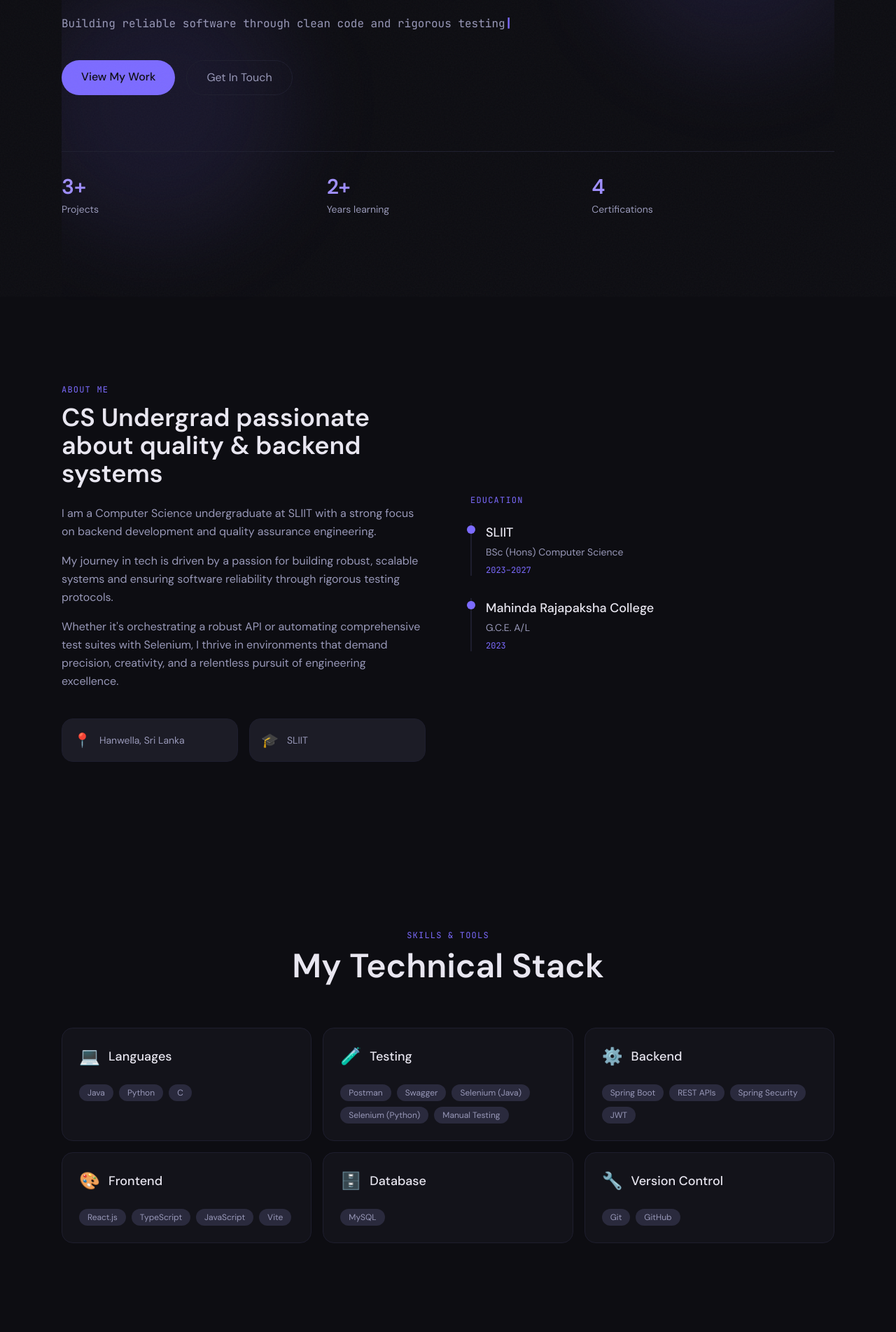
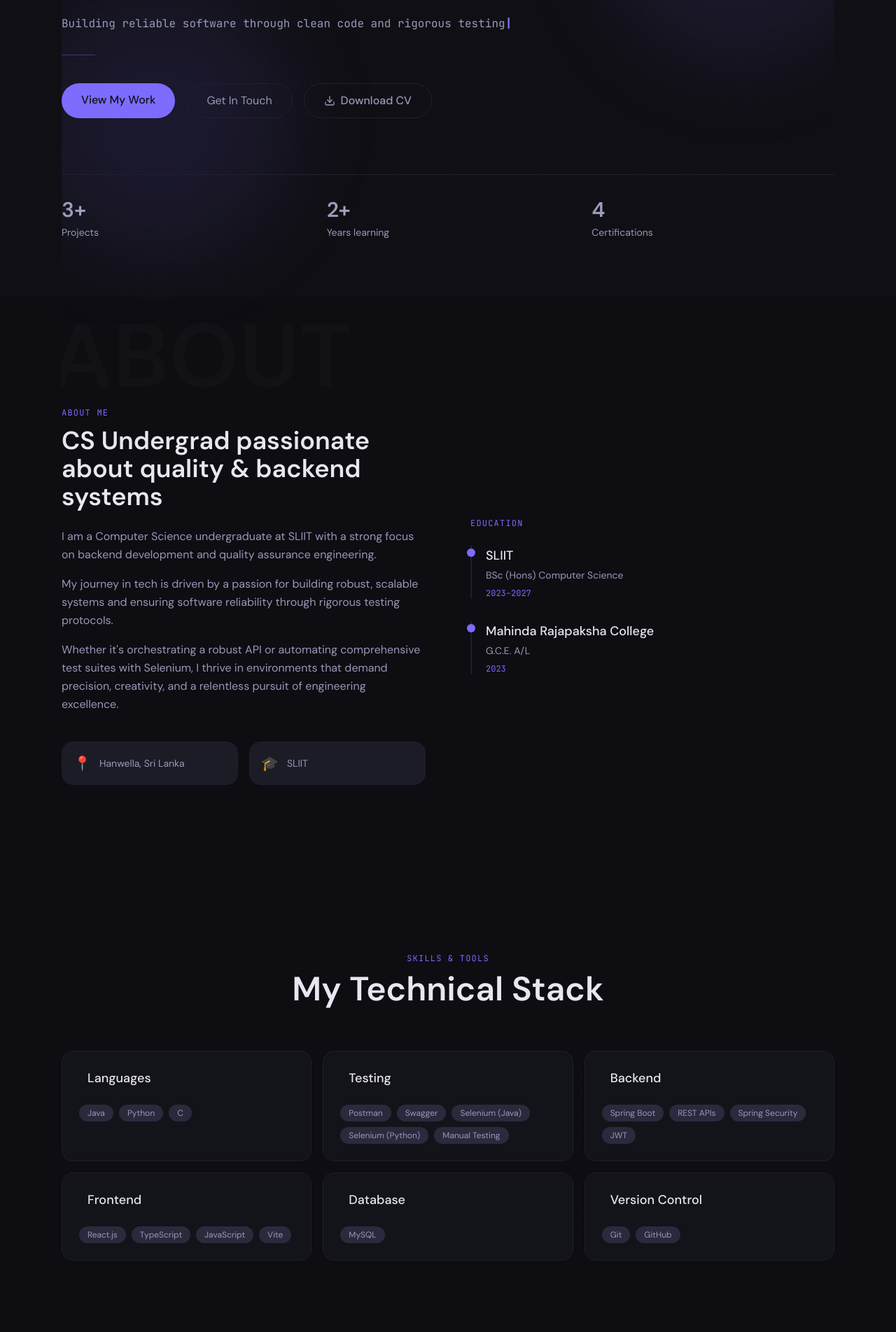
Before and after one commit to it23614062/portfolio, a React (Vite) app: page / in a window 1280 px wide. Shown: the part 376-2280 px from the top of the page at 70% size. Built offline with nearby package versions, Linux system fonts and the light colour scheme.

Commit message:
Did Some Updates

```diff
--- a/src/components/About.tsx
+++ b/src/components/About.tsx
@@ -38,7 +38,10 @@ export default function About() {
   ];
 
   return (
-    <section id="about" className="section relative" ref={sectionRef}>
+    <section id="about" className="section relative overflow-hidden" ref={sectionRef}>
+      <div className="absolute -top-4 -left-4 font-semibold text-[8rem] text-white/[0.02] select-none pointer-events-none leading-none">
+        ABOUT
+      </div>
       <div className="grid grid-cols-1 lg:grid-cols-2 gap-16 items-center">
         {/* Left column */}
         <div className="reveal">
--- a/src/components/Contact.tsx
+++ b/src/components/Contact.tsx
@@ -39,39 +39,67 @@ export default function Contact() {
           Say Hello
         </a>
 
-        <div className="grid grid-cols-3 gap-4 mt-10 max-w-sm mx-auto">
+        <a
+          href="/Theertha_Dheemani_CV.pdf"
+          download="Theertha_Dheemani_CV.pdf"
+          className="mt-10 flex items-center justify-between w-full max-w-md mx-auto bg-surfaceHigh border border-border rounded-2xl px-5 py-4 hover:border-accent/60 hover:shadow-[0_0_30px_rgba(124,107,255,0.1)] transition-all duration-300 group"
+        >
+          <div className="flex items-center gap-3">
+            <div className="w-9 h-9 rounded-xl bg-accent/10 flex items-center justify-center text-accent shrink-0">
+              <svg xmlns="http://www.w3.org/2000/svg" width="16" height="16" viewBox="0 0 24 24" fill="none" stroke="currentColor" strokeWidth="2" strokeLinecap="round" strokeLinejoin="round">
+                <path d="M14 2H6a2 2 0 0 0-2 2v16a2 2 0 0 0 2 2h12a2 2 0 0 0 2-2V8z"/>
+                <polyline points="14 2 14 8 20 8"/>
+                <line x1="16" y1="13" x2="8" y2="13"/>
+                <line x1="16" y1="17" x2="8" y2="17"/>
+              </svg>
+            </div>
+            <div className="text-left">
+              <p className="text-light text-sm font-medium leading-tight">Download CV</p>
+              <p className="text-muted text-xs mt-0.5">Click to download</p>
+            </div>
+          </div>
+          <div className="w-8 h-8 rounded-full bg-accent/10 flex items-center justify-center text-accent group-hover:bg-accent group-hover:text-bg transition-all duration-200 shrink-0">
+            <svg xmlns="http://www.w3.org/2000/svg" width="14" height="14" viewBox="0 0 24 24" fill="none" stroke="currentColor" strokeWidth="2.5" strokeLinecap="round" strokeLinejoin="round">
+              <path d="M21 15v4a2 2 0 0 1-2 2H5a2 2 0 0 1-2-2v-4"/>
+              <polyline points="7 10 12 15 17 10"/>
+              <line x1="12" y1="15" x2="12" y2="3"/>
+            </svg>
+          </div>
+        </a>
+
+        <div className="grid grid-cols-3 gap-3 mt-4 w-full max-w-md mx-auto">
           <a
             href="https://github.com/it23614062"
             target="_blank"
             rel="noopener noreferrer"
-            className="bg-surface border border-border rounded-2xl p-4 flex flex-col items-center gap-2 hover:border-accent/50 transition-all duration-200 text-dim hover:text-accent text-sm"
+            className="flex flex-col items-center gap-2 bg-surfaceHigh border border-border rounded-2xl py-4 px-3 hover:border-accent/50 hover:bg-surface transition-all duration-200 group"
           >
-            <svg width="24" height="24" viewBox="0 0 24 24" fill="currentColor">
-              <path d="M12 2C6.477 2 2 6.484 2 12.017c0 4.425 2.865 8.18 6.839 9.504.5.092.682-.217.682-.483 0-.237-.008-.868-.013-1.703-2.782.605-3.369-1.343-3.369-1.343-.454-1.158-1.11-1.466-1.11-1.466-.908-.62.069-.608.069-.608 1.003.07 1.531 1.032 1.531 1.032.892 1.53 2.341 1.088 2.91.832.092-.647.35-1.088.636-1.338-2.22-.253-4.555-1.113-4.555-4.951 0-1.093.39-1.988 1.029-2.688-.103-.253-.446-1.272.098-2.65 0 0 .84-.27 2.75 1.026A9.564 9.564 0 0 1 12 6.844a9.59 9.59 0 0 1 2.504.337c1.909-1.296 2.747-1.027 2.747-1.027.546 1.379.202 2.398.1 2.651.64.7 1.028 1.595 1.028 2.688 0 3.848-2.339 4.695-4.566 4.943.359.309.678.92.678 1.855 0 1.338-.012 2.419-.012 2.747 0 .268.18.58.688.482A10.02 10.02 0 0 0 22 12.017C22 6.484 17.522 2 12 2z" />
+            <svg className="text-dim group-hover:text-accent transition-colors" xmlns="http://www.w3.org/2000/svg" width="20" height="20" viewBox="0 0 24 24" fill="currentColor">
+              <path d="M12 0C5.37 0 0 5.37 0 12c0 5.31 3.435 9.795 8.205 11.385.6.105.825-.255.825-.57 0-.285-.015-1.23-.015-2.235-3.015.555-3.795-.735-4.035-1.41-.135-.345-.72-1.41-1.23-1.695-.42-.225-1.02-.78-.015-.795.945-.015 1.62.87 1.845 1.23 1.08 1.815 2.805 1.305 3.495.99.105-.78.42-1.305.765-1.605-2.67-.3-5.46-1.335-5.46-5.925 0-1.305.465-2.385 1.23-3.225-.12-.3-.54-1.53.12-3.18 0 0 1.005-.315 3.3 1.23.96-.27 1.98-.405 3-.405s2.04.135 3 .405c2.295-1.56 3.3-1.23 3.3-1.23.66 1.65.24 2.88.12 3.18.765.84 1.23 1.905 1.23 3.225 0 4.605-2.805 5.625-5.475 5.925.435.375.81 1.095.81 2.22 0 1.605-.015 2.895-.015 3.3 0 .315.225.69.825.57A12.02 12.02 0 0 0 24 12c0-6.63-5.37-12-12-12z"/>
             </svg>
-            GitHub
+            <span className="text-dim text-xs group-hover:text-accent transition-colors">GitHub</span>
           </a>
 
           <a
-            href="https://www.linkedin.com/in/theertha-dheemani"
+            href="https://linkedin.com/in/theertha-dheemani"
             target="_blank"
             rel="noopener noreferrer"
-            className="bg-surface border border-border rounded-2xl p-4 flex flex-col items-center gap-2 hover:border-accent/50 transition-all duration-200 text-dim hover:text-accent text-sm"
+            className="flex flex-col items-center gap-2 bg-surfaceHigh border border-border rounded-2xl py-4 px-3 hover:border-accent/50 hover:bg-surface transition-all duration-200 group"
           >
-            <svg width="24" height="24" viewBox="0 0 24 24" fill="currentColor">
-              <path d="M20.447 20.452h-3.554v-5.569c0-1.328-.027-3.037-1.852-3.037-1.853 0-2.136 1.445-2.136 2.939v5.667H9.351V9h3.414v1.561h.046c.477-.9 1.637-1.85 3.37-1.85 3.601 0 4.267 2.37 4.267 5.455v6.286zM5.337 7.433a2.062 2.062 0 0 1-2.063-2.065 2.064 2.064 0 1 1 2.063 2.065zm1.782 13.019H3.555V9h3.564v11.452zM22.225 0H1.771C.792 0 0 .774 0 1.729v20.542C0 23.227.792 24 1.771 24h20.451C23.2 24 24 23.227 24 22.271V1.729C24 .774 23.2 0 22.222 0h.003z" />
+            <svg className="text-dim group-hover:text-accent transition-colors" xmlns="http://www.w3.org/2000/svg" width="20" height="20" viewBox="0 0 24 24" fill="currentColor">
+              <path d="M20.447 20.452h-3.554v-5.569c0-1.328-.027-3.037-1.852-3.037-1.853 0-2.136 1.445-2.136 2.939v5.667H9.351V9h3.414v1.561h.046c.477-.9 1.637-1.85 3.37-1.85 3.601 0 4.267 2.37 4.267 5.455v6.286zM5.337 7.433a2.062 2.062 0 0 1-2.063-2.065 2.064 2.064 0 1 1 2.063 2.065zm1.782 13.019H3.555V9h3.564v11.452zM22.225 0H1.771C.792 0 0 .774 0 1.729v20.542C0 23.227.792 24 1.771 24h20.451C23.2 24 24 23.227 24 22.271V1.729C24 .774 23.2 0 22.222 0h.003z"/>
             </svg>
-            LinkedIn
+            <span className="text-dim text-xs group-hover:text-accent transition-colors">LinkedIn</span>
           </a>
 
           <a
             href="tel:+94761778172"
-            className="bg-surface border border-border rounded-2xl p-4 flex flex-col items-center gap-2 hover:border-accent/50 transition-all duration-200 text-dim hover:text-accent text-sm"
+            className="flex flex-col items-center gap-2 bg-surfaceHigh border border-border rounded-2xl py-4 px-3 hover:border-accent/50 hover:bg-surface transition-all duration-200 group"
           >
-            <svg width="24" height="24" viewBox="0 0 24 24" fill="none" stroke="currentColor" strokeWidth="2" strokeLinecap="round" strokeLinejoin="round">
-              <path d="M22 16.92v3a2 2 0 0 1-2.18 2 19.79 19.79 0 0 1-8.63-3.07A19.5 19.5 0 0 1 4.87 12 19.79 19.79 0 0 1 1.75 3.35 2 2 0 0 1 3.72 1h3a2 2 0 0 1 2 1.72c.127.96.361 1.903.7 2.81a2 2 0 0 1-.45 2.11L7.91 8.69a16 16 0 0 0 6 6l1.06-1.06a2 2 0 0 1 2.11-.45c.907.339 1.85.573 2.81.7A2 2 0 0 1 21.72 16z" />
+            <svg className="text-dim group-hover:text-accent transition-colors" xmlns="http://www.w3.org/2000/svg" width="20" height="20" viewBox="0 0 24 24" fill="none" stroke="currentColor" strokeWidth="2" strokeLinecap="round" strokeLinejoin="round">
+              <path d="M22 16.92v3a2 2 0 0 1-2.18 2 19.79 19.79 0 0 1-8.63-3.07A19.5 19.5 0 0 1 4.69 13a19.79 19.79 0 0 1-3.07-8.67A2 2 0 0 1 3.56 2h3a2 2 0 0 1 2 1.72c.127.96.361 1.903.7 2.81a2 2 0 0 1-.45 2.11L8.09 9.91a16 16 0 0 0 6 6l1.27-1.27a2 2 0 0 1 2.11-.45c.907.339 1.85.573 2.81.7A2 2 0 0 1 22 16.92z"/>
             </svg>
-            Phone
+            <span className="text-dim text-xs group-hover:text-accent transition-colors">Phone</span>
           </a>
         </div>
       </div>
--- a/src/components/Hero.tsx
+++ b/src/components/Hero.tsx
@@ -40,6 +40,8 @@ export default function Hero() {
           {text}<span className="animate-blink text-accent font-bold">|</span>
         </div>
 
+        <div className="w-12 h-px bg-accent/40 mt-8 mb-8" />
+
         <div className="flex flex-wrap gap-4 mt-10 animate-fadeUp" style={{ animationDelay: '500ms' }}>
           <a
             href="#projects"
@@ -53,19 +55,31 @@ export default function Hero() {
           >
             Get In Touch
           </a>
+          <a
+            href="/Theertha_Dheemani_CV.pdf"
+            download="Theertha_Dheemani_CV.pdf"
+            className="inline-flex items-center gap-2 border border-border text-dim px-7 py-3 rounded-full hover:border-accent hover:text-accent transition-all duration-200 font-medium"
+          >
+            <svg xmlns="http://www.w3.org/2000/svg" width="16" height="16" viewBox="0 0 24 24" fill="none" stroke="currentColor" strokeWidth="2" strokeLinecap="round" strokeLinejoin="round">
+              <path d="M21 15v4a2 2 0 0 1-2 2H5a2 2 0 0 1-2-2v-4"/>
+              <polyline points="7 10 12 15 17 10"/>
+              <line x1="12" y1="15" x2="12" y2="3"/>
+            </svg>
+            Download CV
+          </a>
         </div>
 
         <div className="mt-20 pt-8 border-t border-border grid grid-cols-2 md:grid-cols-3 gap-8 animate-fadeUp" style={{ animationDelay: '600ms' }}>
           <div>
-            <div className="text-3xl font-semibold gradient-text">3+</div>
+            <div className="text-3xl font-semibold shimmer-text">3+</div>
             <div className="text-dim text-sm mt-1">Projects</div>
           </div>
           <div>
-            <div className="text-3xl font-semibold gradient-text">2+</div>
+            <div className="text-3xl font-semibold shimmer-text">2+</div>
             <div className="text-dim text-sm mt-1">Years learning</div>
           </div>
           <div>
-            <div className="text-3xl font-semibold gradient-text">4</div>
+            <div className="text-3xl font-semibold shimmer-text">4</div>
             <div className="text-dim text-sm mt-1">Certifications</div>
           </div>
         </div>
--- a/src/components/Navbar.tsx
+++ b/src/components/Navbar.tsx
@@ -71,7 +71,7 @@ export default function Navbar() {
             </nav>
             <a
               href="#contact"
-              className="bg-accent/10 border border-accent/30 text-accent text-sm px-4 py-2 rounded-full hover:bg-accent hover:text-bg transition-all duration-200"
+              className="bg-accent/10 border border-accent/30 text-accent text-sm px-4 py-2 rounded-full hover:bg-accent hover:text-bg transition-all duration-200 animate-glow"
             >
               Hire Me
             </a>
@@ -86,6 +86,8 @@ export default function Navbar() {
             <span className={`h-0.5 w-6 bg-current transition-all duration-300 ${isOpen ? 'opacity-0' : ''}`} />
             <span className={`h-0.5 w-6 bg-current transition-all duration-300 ${isOpen ? '-rotate-45 -translate-y-[5.5px]' : 'translate-y-1'}`} />
           </button>
+
+          <div className="absolute bottom-0 left-0 right-0 h-px bg-gradient-to-r from-transparent via-accent/40 to-transparent" />
         </div>
       </header>
 
@@ -110,7 +112,7 @@ export default function Navbar() {
           ))}
           <a
             href="#contact"
-            className="mt-4 bg-accent/10 border border-accent/30 text-accent font-medium text-center px-4 py-3 rounded-full hover:bg-accent hover:text-bg transition-all duration-200"
+            className="mt-4 bg-accent/10 border border-accent/30 text-accent font-medium text-center px-4 py-3 rounded-full hover:bg-accent hover:text-bg transition-all duration-200 animate-glow"
             onClick={() => setIsOpen(false)}
           >
             Hire Me
--- a/src/components/Projects.tsx
+++ b/src/components/Projects.tsx
@@ -76,15 +76,20 @@ export default function Projects() {
         {projects.map((project, i) => (
           <div
             key={project.id}
-            className={`reveal reveal-delay-${(i % 3) + 1} bg-surface border border-border rounded-2xl p-6 flex flex-col group hover:border-accent/50 hover:-translate-y-2 hover:shadow-[0_20px_60px_rgba(124,107,255,0.12)] transition-all duration-300 cursor-none`}
+            className={`reveal reveal-delay-${(i % 3) + 1} bg-surface border border-border rounded-2xl p-6 flex flex-col group hover:border-accent/50 hover:-translate-y-2 hover:shadow-[0_20px_60px_rgba(124,107,255,0.12)] transition-all duration-300 cursor-none relative overflow-hidden before:absolute before:inset-x-0 before:top-0 before:h-px before:bg-gradient-to-r before:from-transparent before:via-accent/50 before:to-transparent before:opacity-0 group-hover:before:opacity-100 before:transition-opacity before:rounded-t-2xl`}
           >
             <div className="flex justify-between items-center mb-4">
               <span className="bg-accent/10 text-accent text-xs font-mono px-3 py-1 rounded-full">
                 {project.tag}
               </span>
-              <span className="text-muted text-xs font-mono">
-                {project.period}
-              </span>
+              <div className="flex items-center gap-3">
+                <span className="text-muted text-xs font-mono">
+                  {project.period}
+                </span>
+                <span className="font-mono text-xs text-muted">
+                  #{String(i + 1).padStart(2, '0')}
+                </span>
+              </div>
             </div>
 
             <h3 className="text-xl font-semibold text-light mt-4 mb-2 group-hover:text-accentGlow transition-colors">
--- a/src/components/Skills.tsx
+++ b/src/components/Skills.tsx
@@ -26,38 +26,42 @@ export default function Skills() {
   const skillGroups: SkillGroup[] = [
     {
       category: "Languages",
-      icon: "💻",
+      icon: "",
       skills: ["Java", "Python", "C"]
     },
     {
       category: "Testing",
-      icon: "🧪",
+      icon: "",
       skills: ["Postman", "Swagger", "Selenium (Java)", "Selenium (Python)", "Manual Testing"]
     },
     {
       category: "Backend",
-      icon: "⚙️",
+      icon: "",
       skills: ["Spring Boot", "REST APIs", "Spring Security", "JWT"]
     },
     {
       category: "Frontend",
-      icon: "🎨",
+      icon: "",
       skills: ["React.js", "TypeScript", "JavaScript", "Vite"]
     },
     {
       category: "Database",
-      icon: "🗄️",
+      icon: "",
       skills: ["MySQL"]
     },
     {
       category: "Version Control",
-      icon: "🔧",
+      icon: "",
       skills: ["Git", "GitHub"]
     }
   ];
 
   return (
-    <section id="skills" className="section relative" ref={sectionRef}>
+    <section id="skills" className="section relative overflow-hidden" ref={sectionRef}>
+      <div className="absolute inset-0 opacity-20 pointer-events-none" style={{
+        backgroundImage: 'radial-gradient(circle, #2a2a3d 1px, transparent 1px)',
+        backgroundSize: '28px 28px'
+      }} />
       <div className="text-center mb-16 reveal">
         <div className="text-accent font-mono text-xs uppercase tracking-widest mb-3">Skills & Tools</div>
         <h2 className="text-3xl md:text-5xl font-semibold text-light">My Technical Stack</h2>
--- a/src/index.css
+++ b/src/index.css
@@ -93,3 +93,14 @@ body::after {
 ::-webkit-scrollbar-track { background: #0d0d12; }
 ::-webkit-scrollbar-thumb { background: #2a2a3d; border-radius: 2px; }
 ::-webkit-scrollbar-thumb:hover { background: #7c6bff; }
+
+a:focus-visible, button:focus-visible {
+  outline: 2px solid #7c6bff;
+  outline-offset: 4px;
+  border-radius: 4px;
+}
+
+::selection {
+  background: rgba(124, 107, 255, 0.3);
+  color: #e8e6f0;
+}
```
Also changed, not shown: 1 other file (tests, documents, lock files or other folders).
